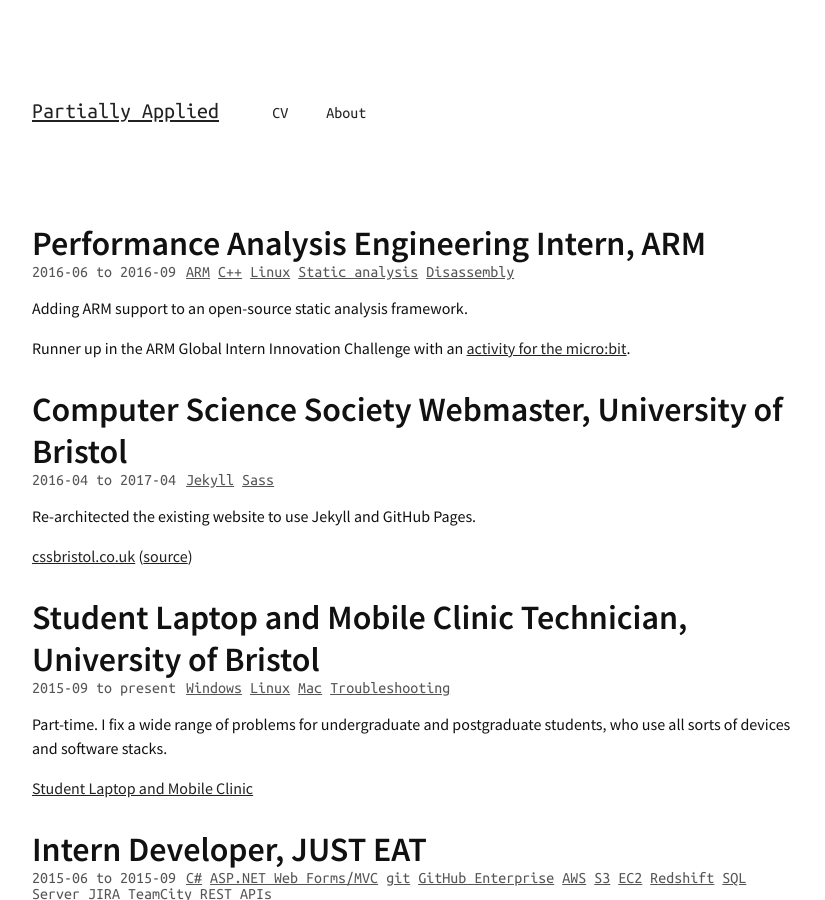
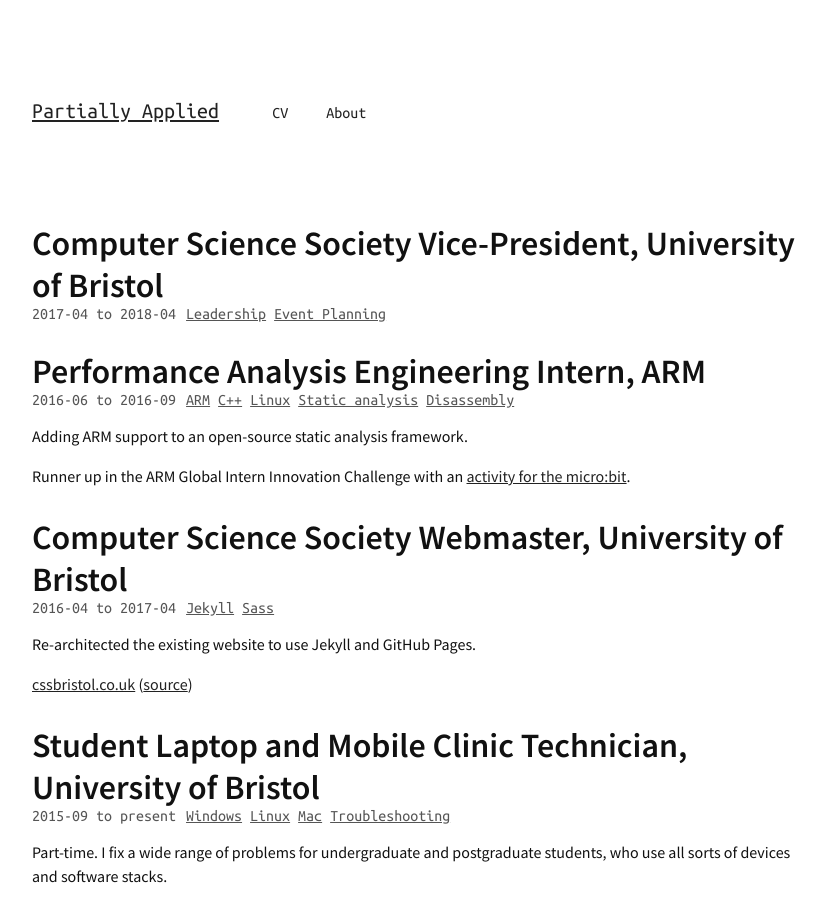
Before and after one commit to rossng/rossng.github.io, a Jekyll site: the page built from cv/index.html, in a window 1280 px wide and 900 px high. Shown: the whole window, without its empty margins (224-1049 px from the left). Built offline with Jekyll 4.4.1, drawn with Linux system fonts in a browser that asks for light colours.

Commit message:
Add CSS VP position to CV

```diff
--- a/cv/index.html
+++ b/cv/index.html
@@ -3,6 +3,17 @@
 title: CV
 permalink: /cv/
 ---
+
+<article class="post">
+    <h2>Computer Science Society Vice-President, University of Bristol</h2>
+    <div class="post-info">
+      <time datetime="2017-04">2017-04</time> to <time datetime="2018-04">2018-04</time>
+      <ul class="post-tags">
+        <li>Leadership</li>
+        <li>Event Planning</li>
+      </ul>
+    </div>
+</article>
 
 <article class="post">
     <h2>Performance Analysis Engineering Intern, ARM</h2>
```
